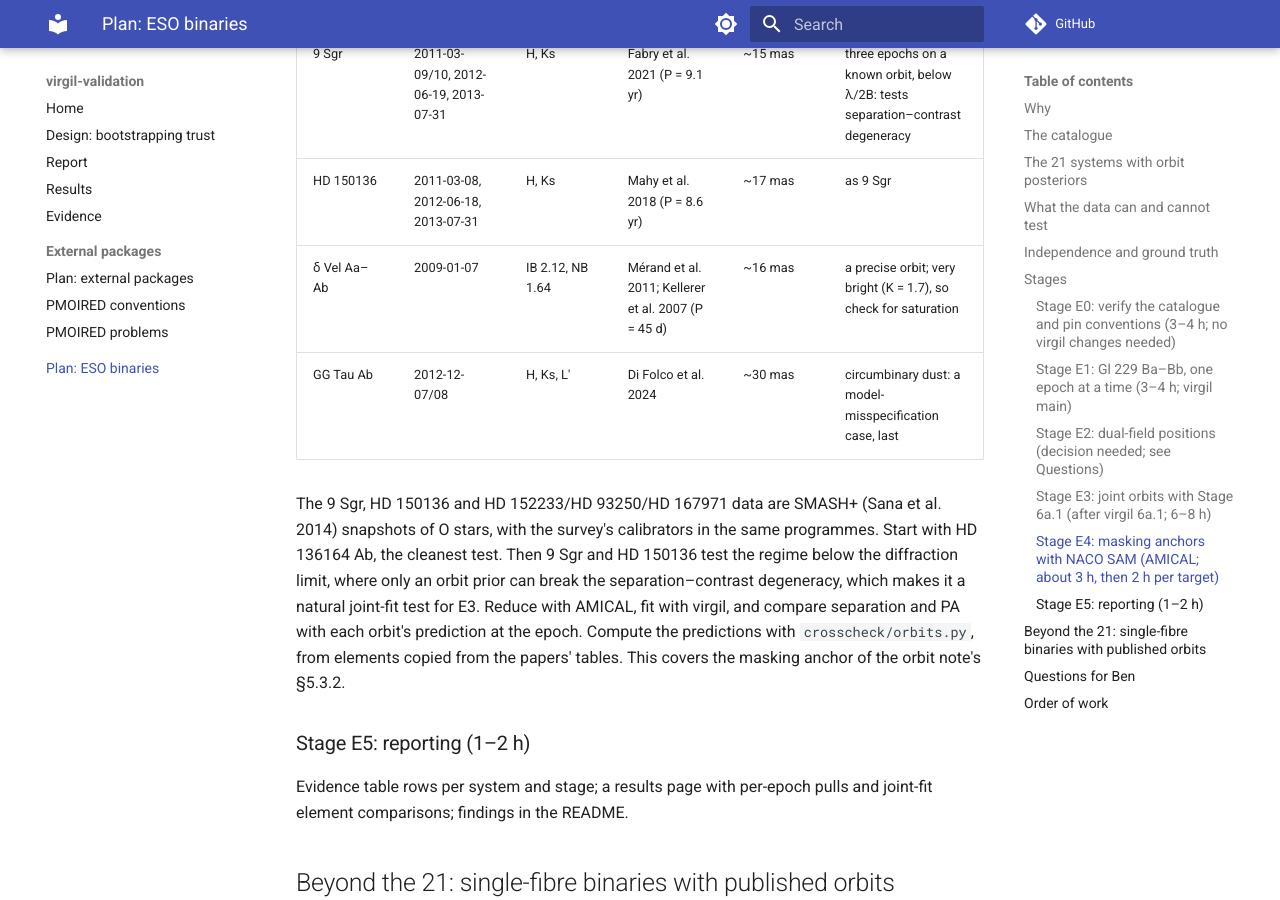
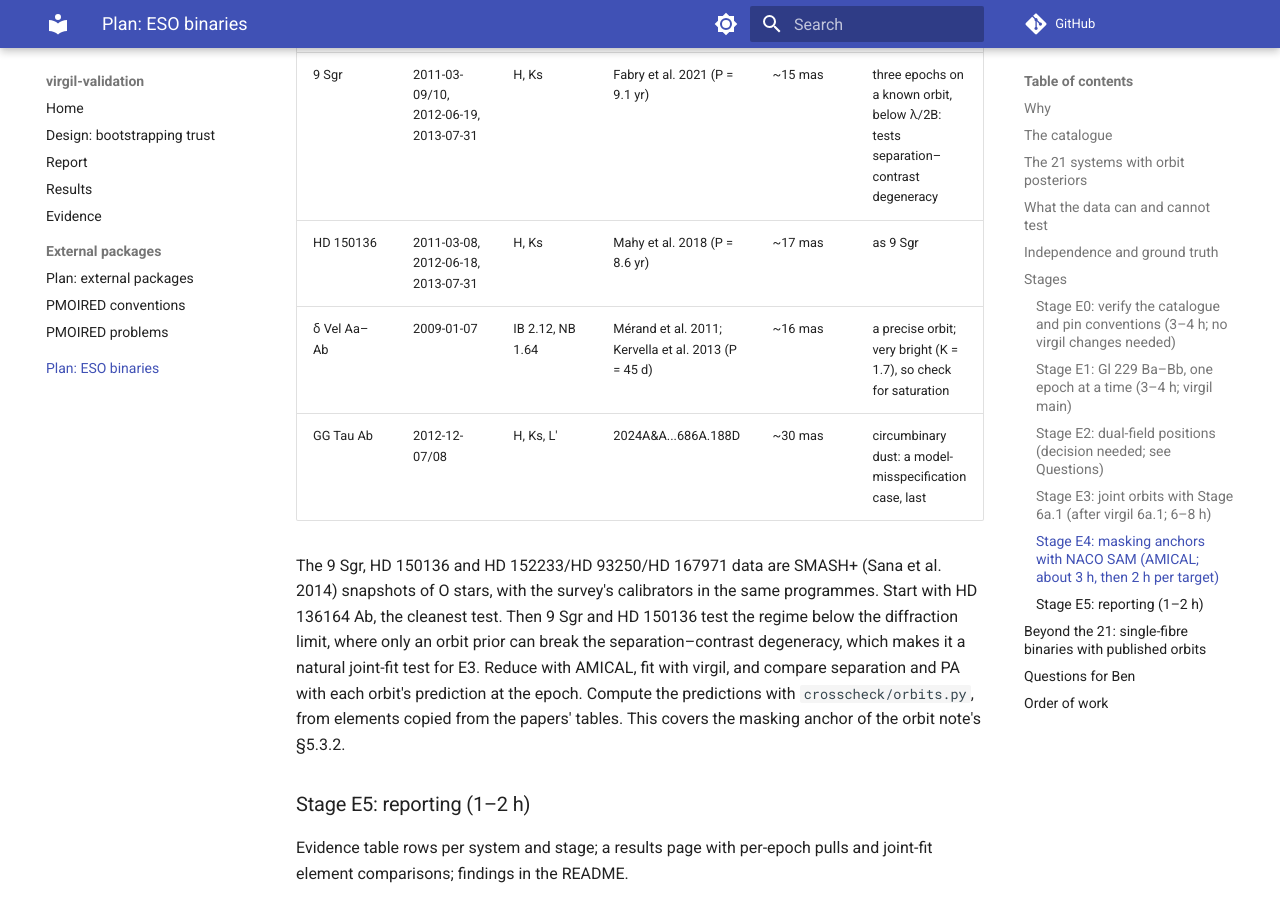
Before and after one commit to benjaminpope/virgil-validation, an MkDocs documentation site: the page built from docs/plan_eso_binaries.md, in a window 1280 px wide and 900 px high, scrolled down 6490 px. Built offline with MkDocs 1.6.1 and Material for MkDocs 9.7.7, drawn with Linux system fonts in a browser that asks for light colours; comment, search, counter and statistics services are not loaded.

Commit message:
Plan: orbit references as in the catalogue
Co-Authored-By: Claude Opus 5.5 <noreply@anthropic.com>

```diff
--- a/docs/plan_eso_binaries.md
+++ b/docs/plan_eso_binaries.md
@@ -222,8 +222,8 @@ NACO SAM data on binaries with published orbits (ESO `dbo.raw`, template
 | HD 136164 Ab | 2011-06-11, 2012-08-01 | L′ | Balmer et al. 2024 (posterior) | ~100–260 mas | well resolved; the posterior is in the summary JSON; two epochs 14 months apart |
 | 9 Sgr | 2011-03-09/10, 2012-06-19, 2013-07-31 | H, Ks | Fabry et al. 2021 (P = 9.1 yr) | ~15 mas | three epochs on a known orbit, below λ/2B: tests separation–contrast degeneracy |
 | HD 150136 | 2011-03-08, 2012-06-18, 2013-07-31 | H, Ks | Mahy et al. 2018 (P = 8.6 yr) | ~17 mas | as 9 Sgr |
-| δ Vel Aa–Ab | 2009-01-07 | IB 2.12, NB 1.64 | Mérand et al. 2011; Kellerer et al. 2007 (P = 45 d) | ~16 mas | a precise orbit; very bright (K = 1.7), so check for saturation |
-| GG Tau Ab | 2012-12-07/08 | H, Ks, L′ | Di Folco et al. 2024 | ~30 mas | circumbinary dust: a model-misspecification case, last |
+| δ Vel Aa–Ab | 2009-01-07 | IB 2.12, NB 1.64 | Mérand et al. 2011; Kervella et al. 2013 (P = 45 d) | ~16 mas | a precise orbit; very bright (K = 1.7), so check for saturation |
+| GG Tau Ab | 2012-12-07/08 | H, Ks, L′ | 2024A&A...686A.188D | ~30 mas | circumbinary dust: a model-misspecification case, last |
 
 The 9 Sgr, HD 150136 and HD 152233/HD 93250/HD 167971 data are SMASH+
 (Sana et al. 2014) snapshots of O stars, with the survey's calibrators in the
```
